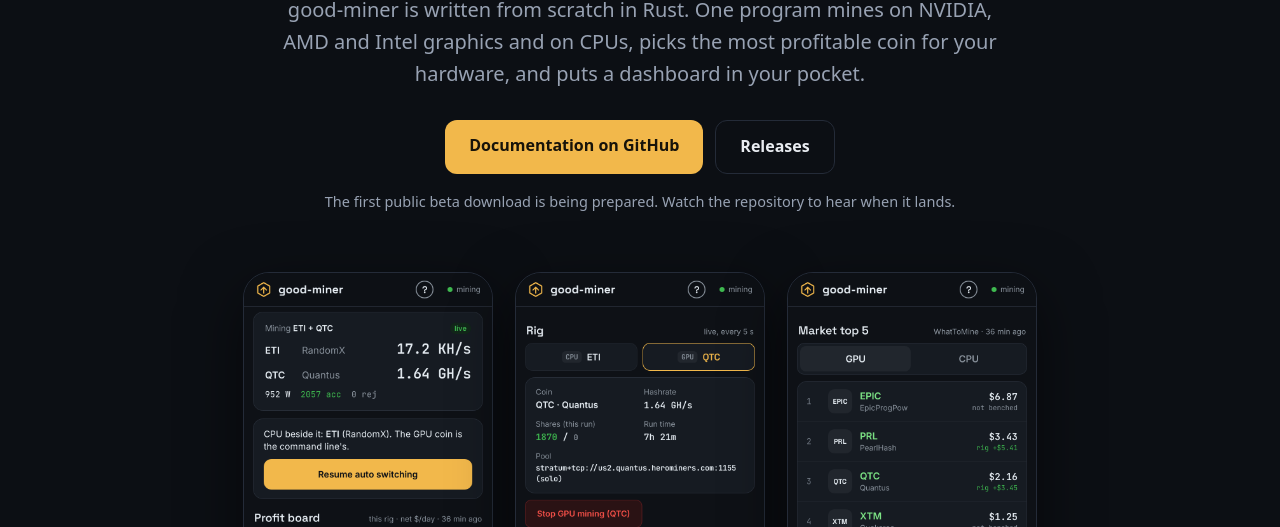
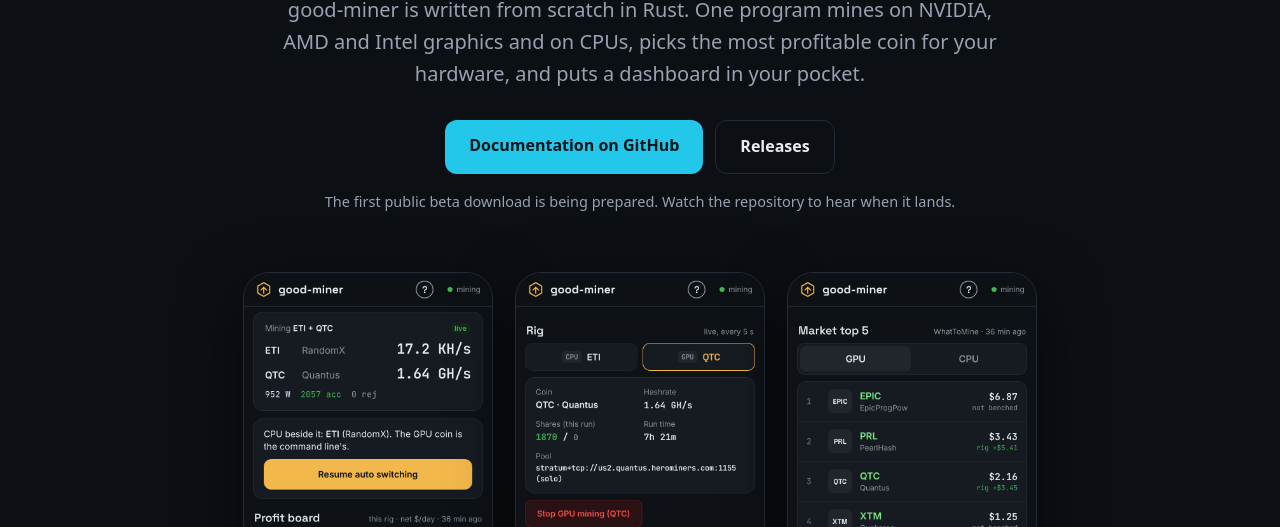
Before and after one commit to good-mining/good-miner, a plain HTML site: page index.html in a window 1280 px wide. Shown: the part 273-800 px from the top of the page. Drawn offline with Linux system fonts and the light colour scheme.

Commit message:
Main button in blue

```diff
--- a/index.html
+++ b/index.html
@@ -34,7 +34,7 @@ h1 span{color:var(--blue)}
 .lead{color:var(--muted);font-size:clamp(17px,2.2vw,20px);max-width:720px;margin:0 auto 30px}
 .cta{display:flex;gap:12px;justify-content:center;flex-wrap:wrap}
 .btn{display:inline-block;padding:13px 24px;border-radius:12px;font-weight:650;font-size:16px}
-.btn.primary{background:var(--amber);color:#17130a}
+.btn.primary{background:var(--blue);color:#06161b}
 .btn.ghost{border:1px solid var(--line);color:var(--text)}
 .btn:hover{text-decoration:none;filter:brightness(1.07)}
 .note{color:var(--muted);font-size:14.5px;margin-top:16px}
```
